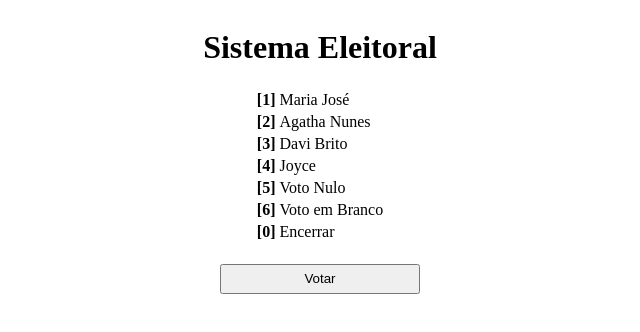
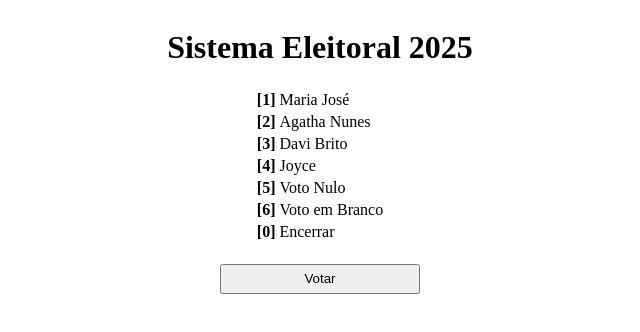
Before and after one commit to Luana-Brito-P/JavaScript-Progressivo, a plain HTML site: page .ex laços e loops/ex041.html in a window 1280 px wide. Shown: the whole page, without its empty margins (320-960 px from the left). Drawn offline with Linux system fonts and the light colour scheme.

Commit message:
resolvido conflito em ex041

```diff
--- a/.ex laços e loops/ex041.html
+++ b/.ex laços e loops/ex041.html
@@ -38,7 +38,7 @@
 </head>
 
 <body>
-    <h1>Sistema Eleitoral</h1>
+    <h1>Sistema Eleitoral 2025</h1>
     <table>
         <tbody>
             <tr>
```
